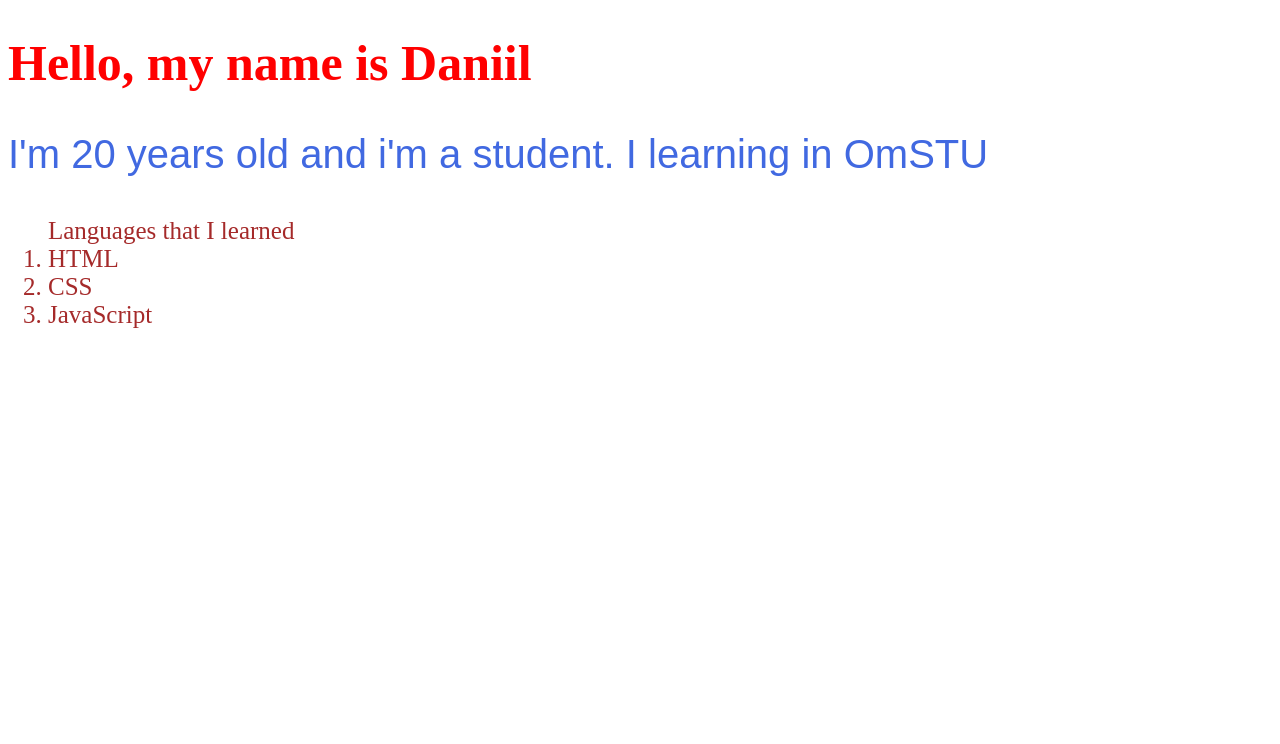
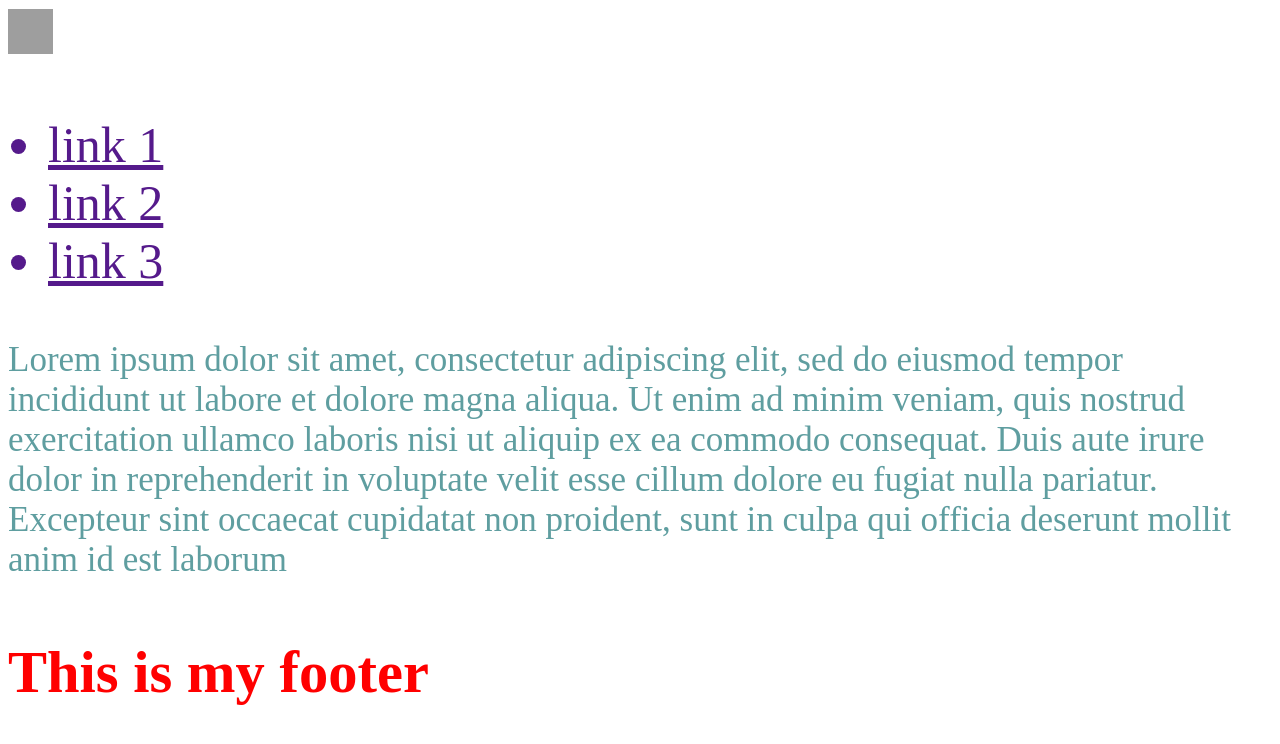
Before and after one commit to Insanefoam/reactApp, a React (Create React App) app: page / in a window 1280 px wide. Shown: the top 744 px of the page. Built offline with nearby package versions, Linux system fonts and the light colour scheme; grey boxes are pictures that could not be loaded.

Commit message:
3nth task (nested components)

```diff
--- a/public/style.css
+++ b/public/style.css
@@ -1,18 +1,14 @@
-h1{
+header{
+    color: blue;
+    font-size: 50px;
+}
+
+main{
+    color: cadetblue;
+    font-size: 35px;
+}
+
+footer{
     color: red;
     font-size: 50px;
 }
-
-p{
-    color: royalblue;
-    font-family: Arial, Helvetica, sans-serif;
-    font-size: 40px;
-}
-
-ol{
-    font-size: 25px;
-}
-
-ol:nth-child(n + 1){
-    color: brown;
-}
--- /dev/null
+++ b/src/components/App.js
@@ -0,0 +1,17 @@
+import React from "react";
+import Header from "./Header";
+import MainContent from "./MainContent.js";
+import Footer from "./Footer";
+
+
+function App(){
+    return (
+        <div>
+            <Header />
+            <MainContent />
+            <Footer />
+        </div>
+    )
+}
+
+export default App;
--- /dev/null
+++ b/src/components/Footer.js
@@ -0,0 +1,11 @@
+import React from "react";
+
+function Footer(){
+    return(
+        <footer>
+            <h3>This is my footer</h3>
+        </footer>
+    )
+}
+
+export default Footer;
--- /dev/null
+++ b/src/components/Header.js
@@ -0,0 +1,18 @@
+import React from "react"
+
+function Header(){
+    return(
+        <header>
+            <img src="https://cdn.worldvectorlogo.com/logos/tiktok-logo.svg" width="45px" height="45px" alt="Logo"></img>
+            <nav>
+                <ul>
+                    <a href=""><li>link 1</li></a>
+                    <a href=""><li>link 2</li></a>
+                    <a href=""><li>link 3</li></a>
+                </ul>
+            </nav>
+        </header>
+    )
+}
+
+export default Header;
--- /dev/null
+++ b/src/components/MainContent.js
@@ -0,0 +1,11 @@
+import React from "react";
+
+function MainContent(){
+    return(
+        <main>
+            <p>Lorem ipsum dolor sit amet, consectetur adipiscing elit, sed do eiusmod tempor incididunt ut labore et dolore magna aliqua. Ut enim ad minim veniam, quis nostrud exercitation ullamco laboris nisi ut aliquip ex ea commodo consequat. Duis aute irure dolor in reprehenderit in voluptate velit esse cillum dolore eu fugiat nulla pariatur. Excepteur sint occaecat cupidatat non proident, sunt in culpa qui officia deserunt mollit anim id est laborum</p>
+        </main>
+    )
+}
+
+export default MainContent;
--- a/src/index.js
+++ b/src/index.js
@@ -1,6 +1,6 @@
 import React from "react"
 import ReactDom from "react-dom"
 
-import MyInfo from "./components/MyInfo"
+import App from "./components/App"
 
-ReactDom.render(<MyInfo />, document.getElementById("root"));
+ReactDom.render(<App />, document.getElementById("root"));
```
